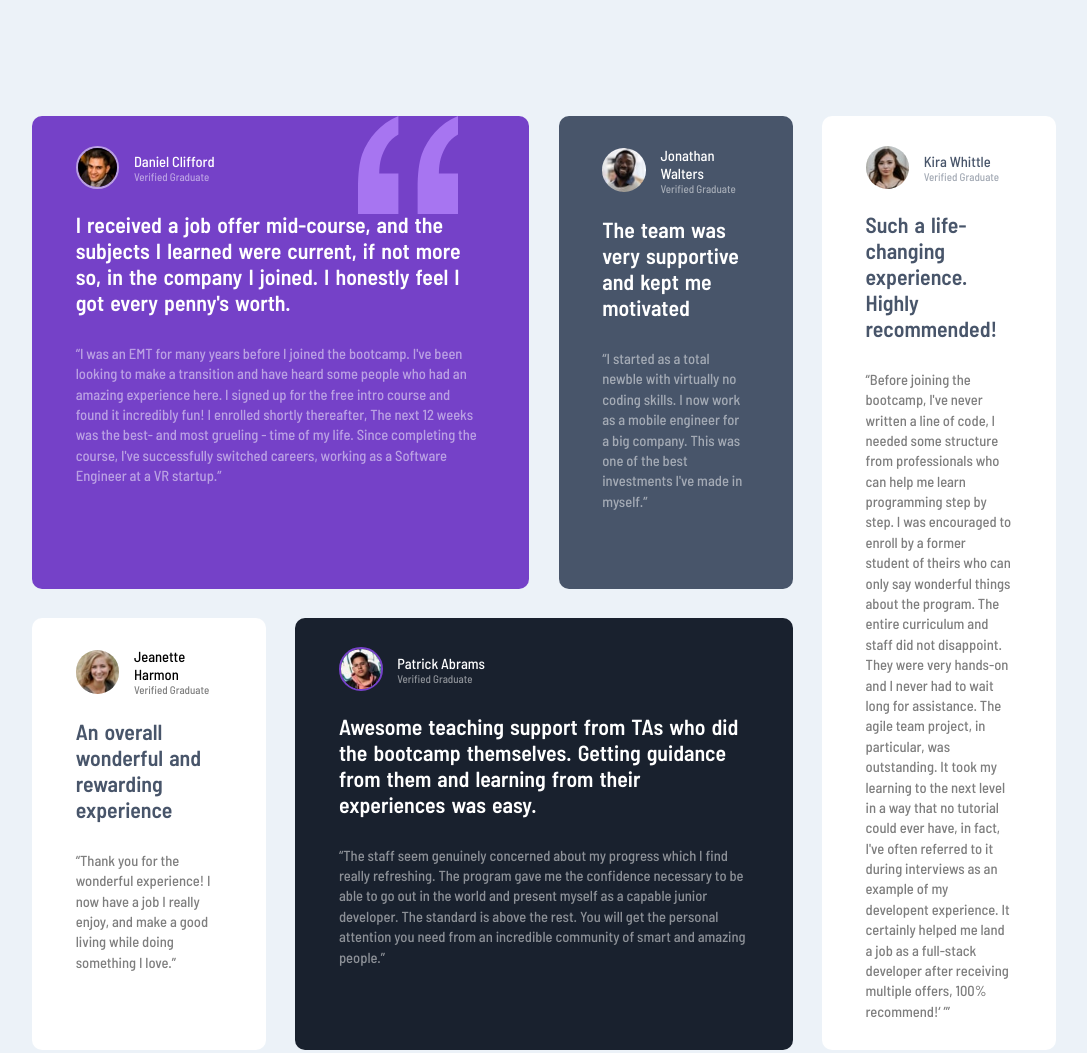
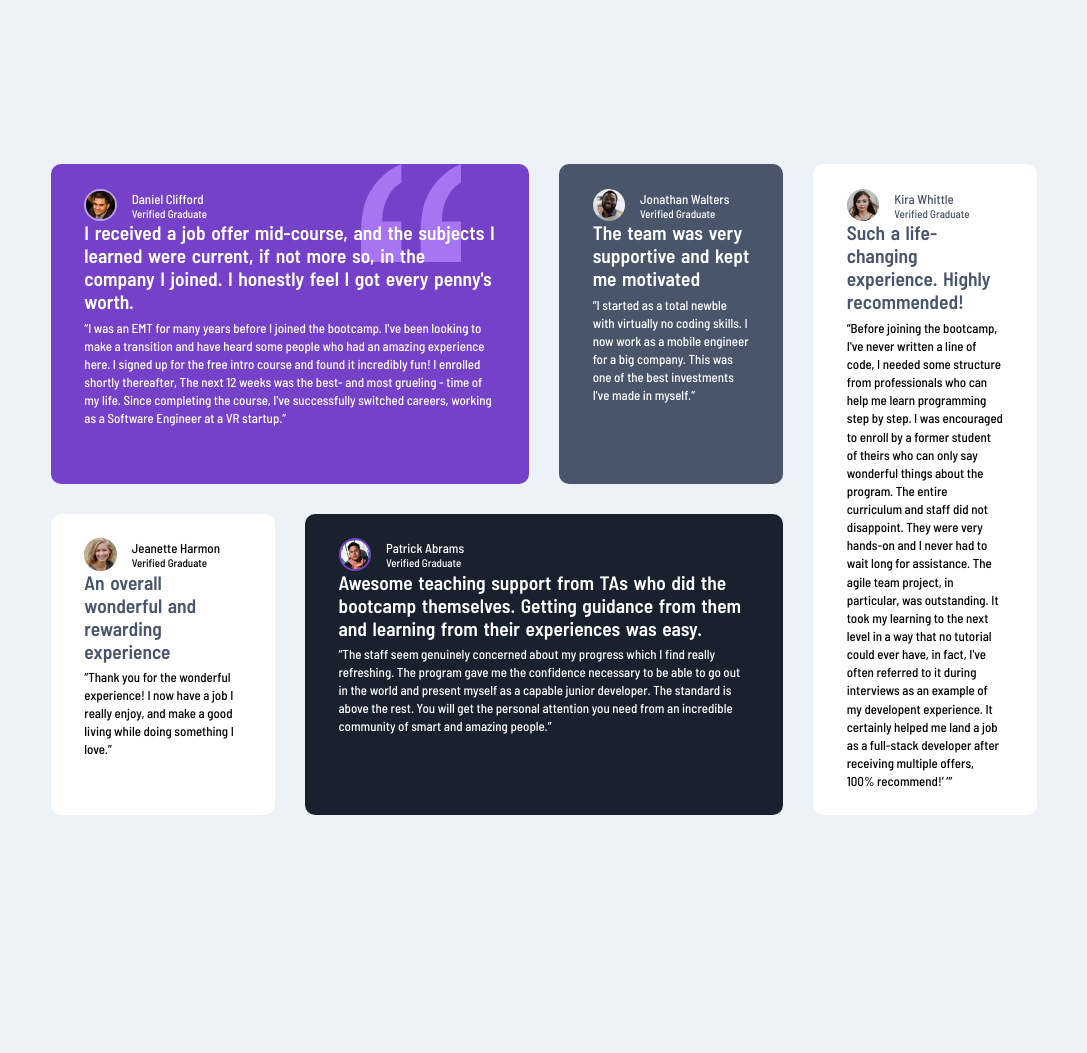
Before and after one commit to Daniel-Kav/Teach2Give-Css-Grid, a plain HTML site: page index.html in a window 1280 px wide. Shown: the whole page, without its empty margins (96-1183 px from the left). After the commit the page ends 964 px from the top, so only its background shows below. Drawn offline with Linux system fonts and the light colour scheme.

Commit message:
modified some styles

```diff
--- a/styles.css
+++ b/styles.css
@@ -8,13 +8,8 @@
     padding: 0;
 }
 
-body::-webkit-scrollbar {
-    display: none;
-    /* for Chrome, Safari, and Opera */
-}
-
 html {
-    font-size: 0.91rem;
+    font-size: 0.81rem;
 }
 
 body {
@@ -28,35 +23,30 @@ body {
     font-family: "Barlow Semi Condensed", sans-serif;
 }
 
-
+body::-webkit-scrollbar {
+    display: none;
+    /* for Chrome, Safari, and Opera */
+}
 
 /** Testimonials Section **/
 
 .testimonials-section {
     margin: 0 auto;
-    margin-top: 8rem;
-
-    margin-bottom: 10rem;
-
-    max-width: 80%;
-
+    margin-top: 12.692rem;
+    margin-bottom: 12.692rem;
+    max-width: 77.083%;
     display: grid;
     grid-template-columns: repeat(4, 1fr);
-    gap: 2rem;
-
+    gap: 2.308rem;
     justify-content: center;
 }
 
 /** Testimonial Sections **/
 
 .testimonials-section>* {
-    display: flex;
-    flex-direction: column;
-    gap: 1.5rem;
-
+    gap: 14px;
     border-radius: 10px;
-    padding: 2rem 3rem;
-
+    padding: 1.9rem 2.6rem;
 }
 
 .section-1,
@@ -100,10 +90,10 @@ body {
 /** Author **/
 
 .author {
-    display: flex;
-    flex-direction: row;
+    display: grid;
+    grid-template-columns: auto 1fr;
     align-items: center;
-    gap: 1rem;
+    gap: 15px;
 }
 
 .section-1 .author-info,
@@ -119,11 +109,6 @@ body {
     color: hsl(217, 19%, 35%);
 }
 
-.author-describtion,
-.content {
-    opacity: 50%;
-}
-
 .author-describtion {
     font-size: 11px;
 }
@@ -132,9 +117,8 @@ body {
 
 .author-img {
     border-radius: 50%;
-    width: 3rem;
-
-    height: 3rem;
+    width: 2.5rem;
+    height: 2.5rem;
 }
 
 .section-1 .author-img,
@@ -174,7 +158,7 @@ body {
 
 @media screen and (max-width: 1201px) {
     .testimonials-section {
-        margin-top: 5rem;
+        margin-top: 5.385rem;
     }
 
     .section-2,
```
